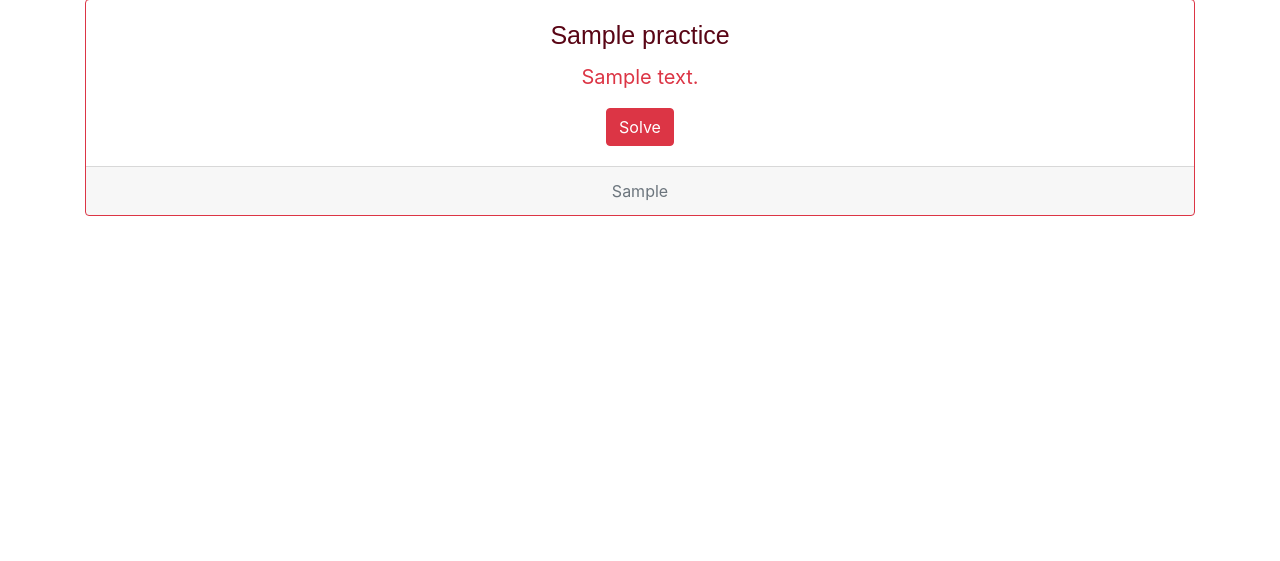
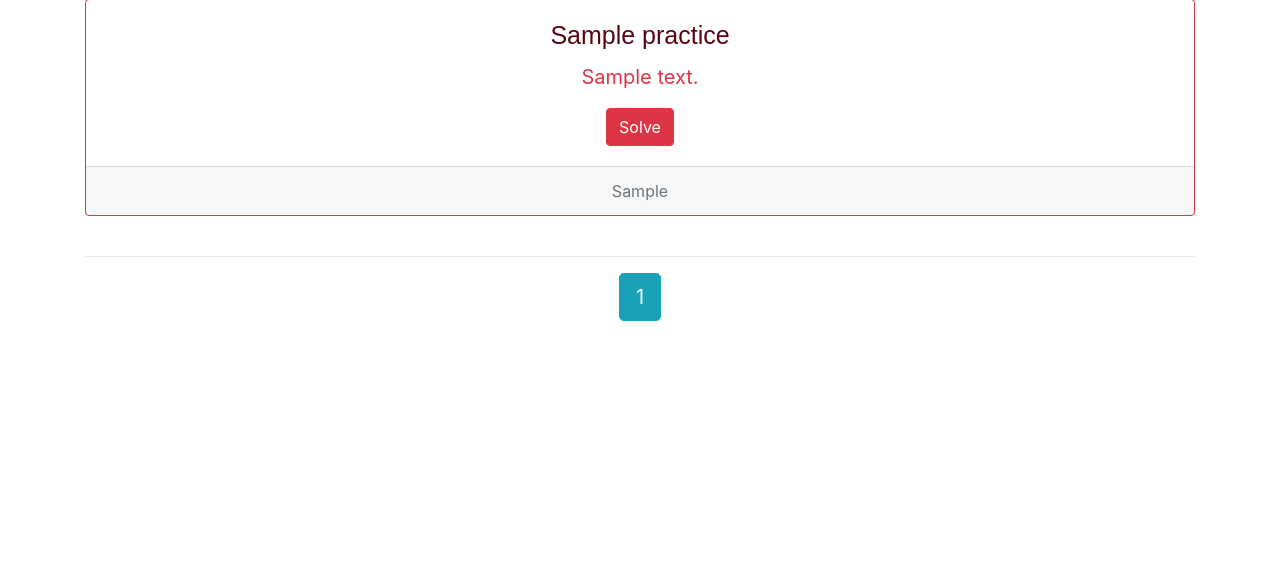
Before and after one commit to Pirate2606/compiler, a Flask app: page /practice in a window 1280 px wide. Shown: the part 130-691 px from the top of the page. Run offline with Flask 2, Linux system fonts and the light colour scheme; a user stored in the database is signed in; tables that the repository leaves empty hold one stand-in row (values such as "Sample post"); grey boxes marked "Sample" are stand-in pictures; parts of the project's set-up code (start-up, migrations or seed data) failed here and were passed over; some libraries are stand-ins or nearby versions; some web fonts are replaced.

Commit message:
added pagination for practice page

```diff
--- a/app.py
+++ b/app.py
@@ -100,6 +100,7 @@ def submit():
 
 
 @app.route('/contest')
+@login_required
 def contest():
 	profile_pic = get_profile_pic()
 	contest = Contest()
@@ -116,10 +117,12 @@ def contest():
 
 
 @app.route('/practice')
+@login_required
 def practice():
 	profile_pic = get_profile_pic()
 	practice = Practice()
-	practice_info = practice.query.all()
+	page = request.args.get("page", 1, type=int)
+	practice_info = practice.query.paginate(page=page, per_page=5)
 	return render_template('practice.html',
 							profile_pic = profile_pic,
 							practice_info = practice_info
--- a/requirements.txt
+++ b/requirements.txt
@@ -10,6 +10,7 @@ Flask-Dance==3.0.0
 Flask-Login==0.5.0
 Flask-Mail==0.9.1
 Flask-Migrate==2.5.3
+flask-paginate==0.7.0
 Flask-SQLAlchemy==2.4.3
 Flask-WTF==0.14.3
 idna==2.10
--- a/static/css/style.css
+++ b/static/css/style.css
@@ -177,6 +177,11 @@ body {
     font-size: 20px;
 }
 
+.page-number {
+    text-align: center;
+}
+
+
 
 /* 404 Page */
 
--- a/templates/base.html
+++ b/templates/base.html
@@ -107,6 +107,5 @@
 		<script src="https://code.jquery.com/jquery-3.5.1.min.js" integrity="sha256-9/aliU8dGd2tb6OSsuzixeV4y/faTqgFtohetphbbj0=" crossorigin="anonymous"></script>
 		<script src="https://cdn.jsdelivr.net/npm/popper.js@1.16.0/dist/umd/popper.min.js" integrity="sha384-Q6E9RHvbIyZFJoft+2mJbHaEWldlvI9IOYy5n3zV9zzTtmI3UksdQRVvoxMfooAo" crossorigin="anonymous"></script>
 		<script src="https://stackpath.bootstrapcdn.com/bootstrap/4.4.1/js/bootstrap.min.js" integrity="sha384-wfSDF2E50Y2D1uUdj0O3uMBJnjuUD4Ih7YwaYd1iqfktj0Uod8GCExl3Og8ifwB6" crossorigin="anonymous"></script>
-
 	</body>
 </html>
--- a/templates/home.html
+++ b/templates/home.html
@@ -27,7 +27,7 @@
 		{% if not current_user.is_authenticated %}
 			<a class="btn btn-success btn-lg" href="{{ url_for('google.login') }}">Get Started</a>
 		{% else %}
-			<a class="btn btn-success btn-lg" href="#">Get Started</a>
+			<a class="btn btn-success btn-lg" href="{{ url_for('practice') }}">Get Started</a>
 		{% endif %}
 	</div>
 
--- a/templates/practice.html
+++ b/templates/practice.html
@@ -3,7 +3,7 @@
 {% block content %}
 <br><br>
 <div class="container">
-    {% for item in practice_info %}
+    {% for item in practice_info.items %}
         {% if item.problem_diff == "easy" %}
             <div class="card border-success card-border-size text-center card-back">
                 <div class="card-body">
@@ -42,6 +42,20 @@
             <br>
         {% endif %}
     {% endfor %}
+    <hr>
+    <div class="page-number">
+        {% for page_num in practice_info.iter_pages(left_edge=1, right_edge=1, left_current=1, right_current=2) %}
+            {% if page_num %}
+                {% if page_num == practice_info.page %}
+                    <a class="btn btn-info btn-lg" href="{{ url_for('practice', page=page_num) }}">{{ page_num }}</a>
+                {% else %}
+                    <a class="btn btn-outline-info btn-lg" href="{{ url_for('practice', page=page_num) }}">{{ page_num }}</a>
+                {% endif %}
+            {% else %}
+                ...
+            {% endif %}
+        {% endfor %}
+    </div>
 </div>
 <br><br><br>
 {% endblock %}
```
